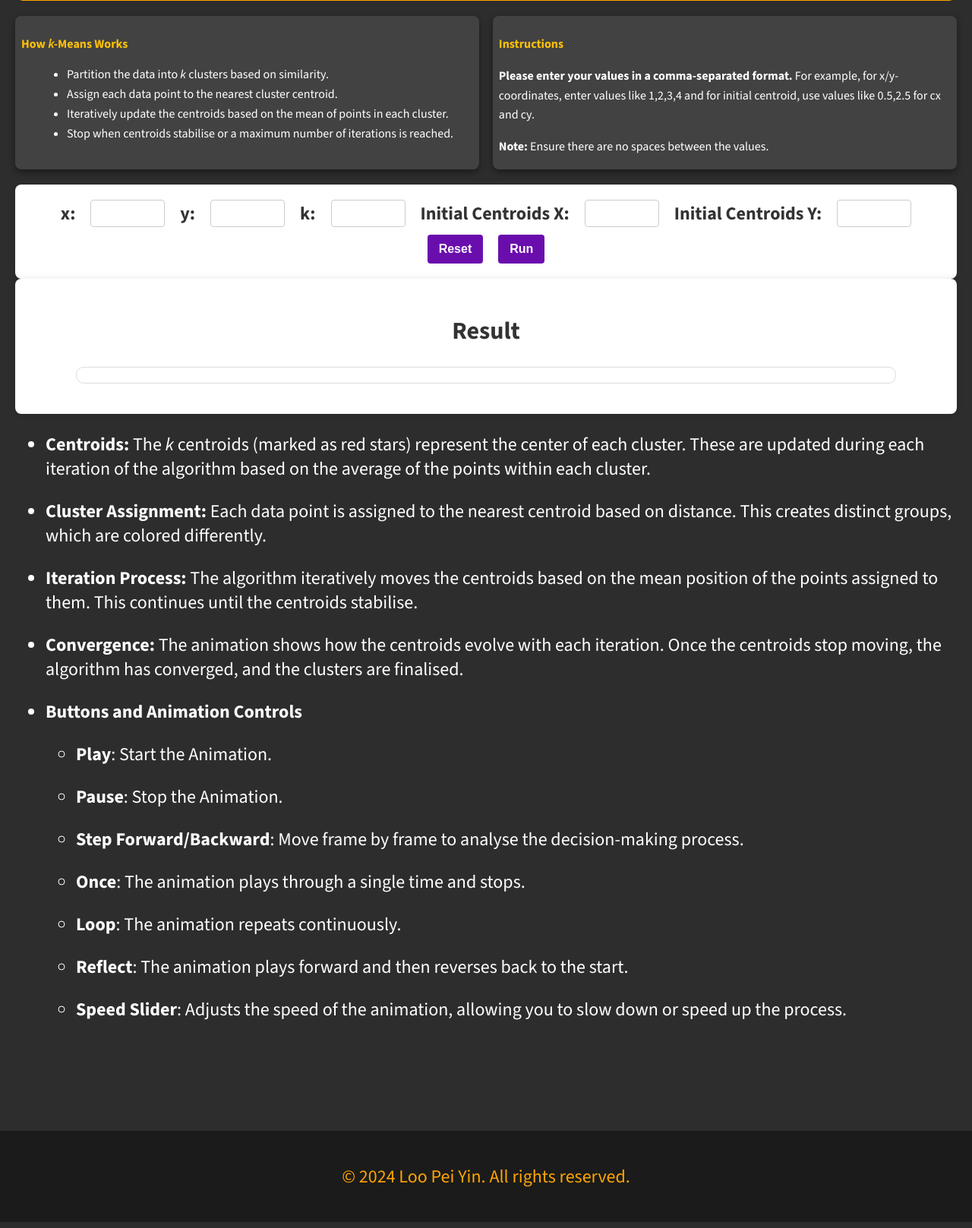
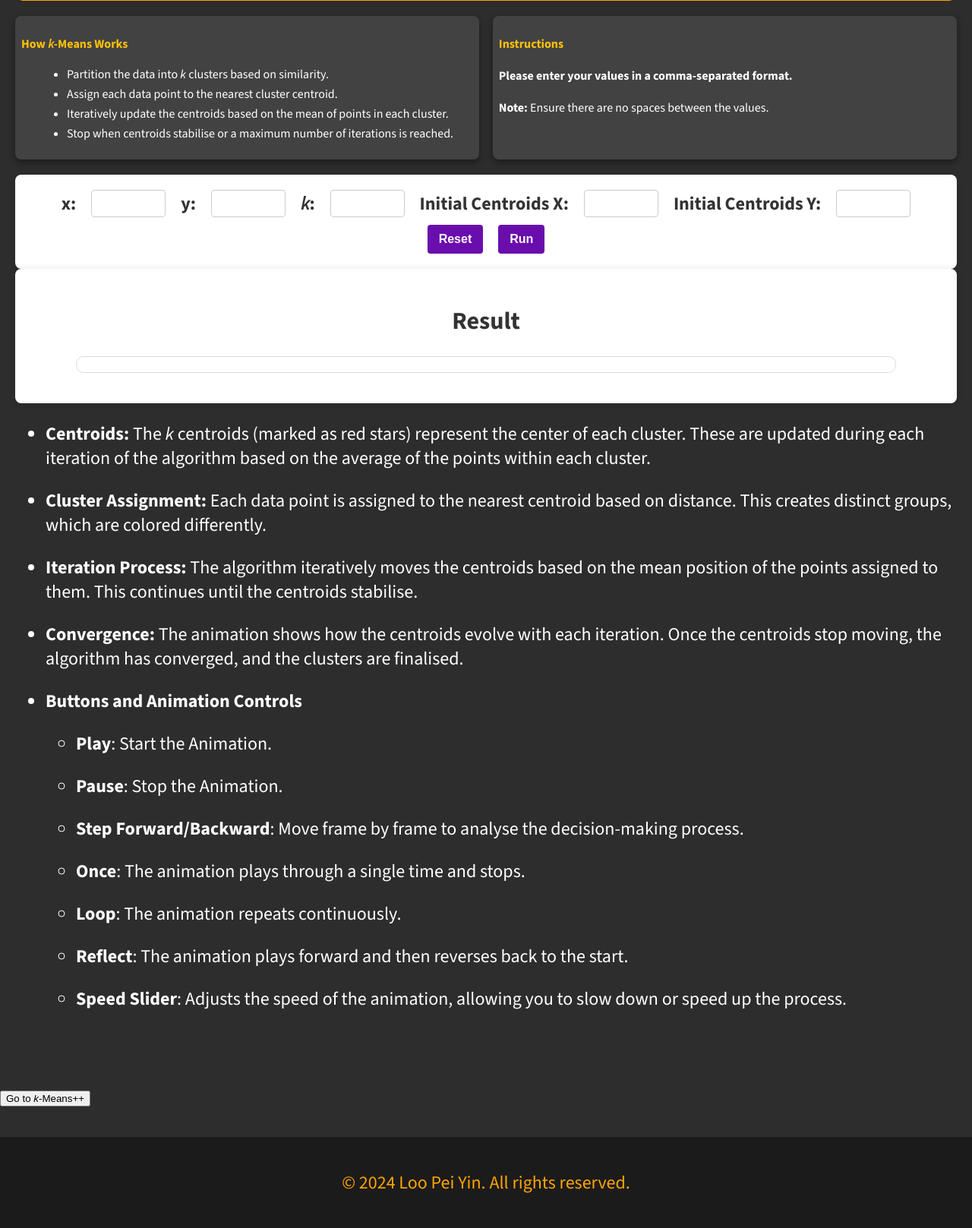
Before and after one commit to PY-01/fyp, a Flask app: page /kmeans/ in a window 1280 px wide. Shown: the part 142-1759 px from the top of the page at 76% size. Run offline with Flask 3, Linux system fonts and the light colour scheme; some web fonts are replaced.

Commit message:
Update run_kmeans.html

```diff
--- a/full code/templates/kmeans/run_kmeans.html
+++ b/full code/templates/kmeans/run_kmeans.html
@@ -53,7 +53,7 @@
             <!-- Input Instructions -->
             <div class="input-instructions">
                 <p><strong>Instructions</strong></p>
-                <p><b>Please enter your values in a comma-separated format.</b> For example, for x/y-coordinates, enter values like 1,2,3,4 and for initial centroid, use values like 0.5,2.5 for cx and cy.</p>
+                <p><b>Please enter your values in a comma-separated format.</b></p>
                 <p><b>Note:</b> Ensure there are no spaces between the values.</p>
             </div>
         </div>
@@ -66,7 +66,7 @@
             <label for="y_data">y:</label>
             <input type="text" id="y_data" name="y_data" required>
 
-            <label for="k_value">k:</label>
+            <label for="k_value"><i>k</i>:</label>
             <input type="number" id="k_value" name="k_value" min="1" required>
 
             <label for="cx">Initial Centroids X:</label>
@@ -106,6 +106,13 @@
         </div>
     </div>
 
+    <!-- Button to Link to run_kmeansPP.html -->
+    <div class="button-container">
+        <a href="{{ url_for('kmeansPP.index') }}">
+            <button type="button" class="btn-kmeansPP">Go to <i>k</i>-Means++</button>
+        </a>
+    </div>
+
     <footer class="footer">
         <p>© 2024 Loo Pei Yin. All rights reserved.</p>
     </footer>
```
